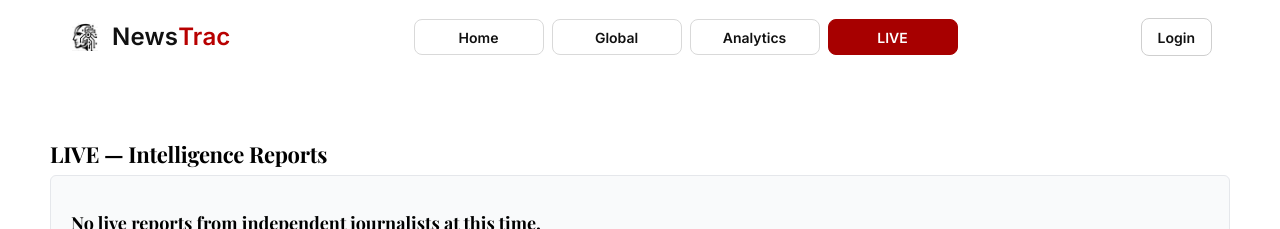
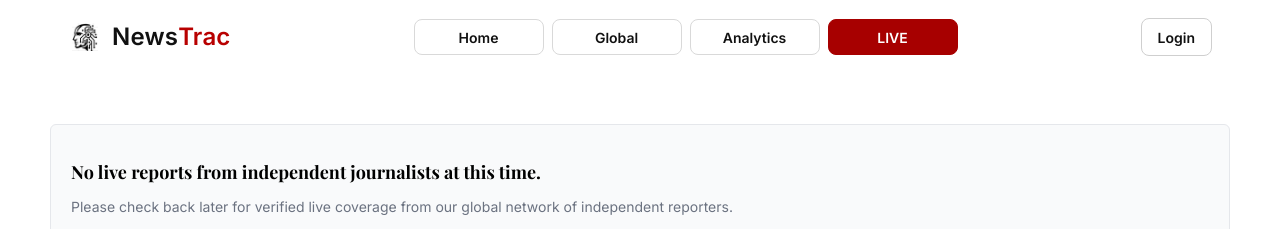
Before and after one commit to gregoryogbili/newstrack-frontend, a Next.js app: page /live in a window 1280 px wide. Shown: the top 229 px of the page. Built offline with nearby package versions, Linux system fonts and the light colour scheme; no server answers.

Commit message:
update live page2

```diff
--- a/pages/live/index.js
+++ b/pages/live/index.js
@@ -25,7 +25,6 @@ export default function LivePage() {
       />
 
       <div style={container}>
-        <h1 style={title}>LIVE — Intelligence Reports</h1>
 
         {loading && <div style={empty}>Loading reports...</div>}
 
```
